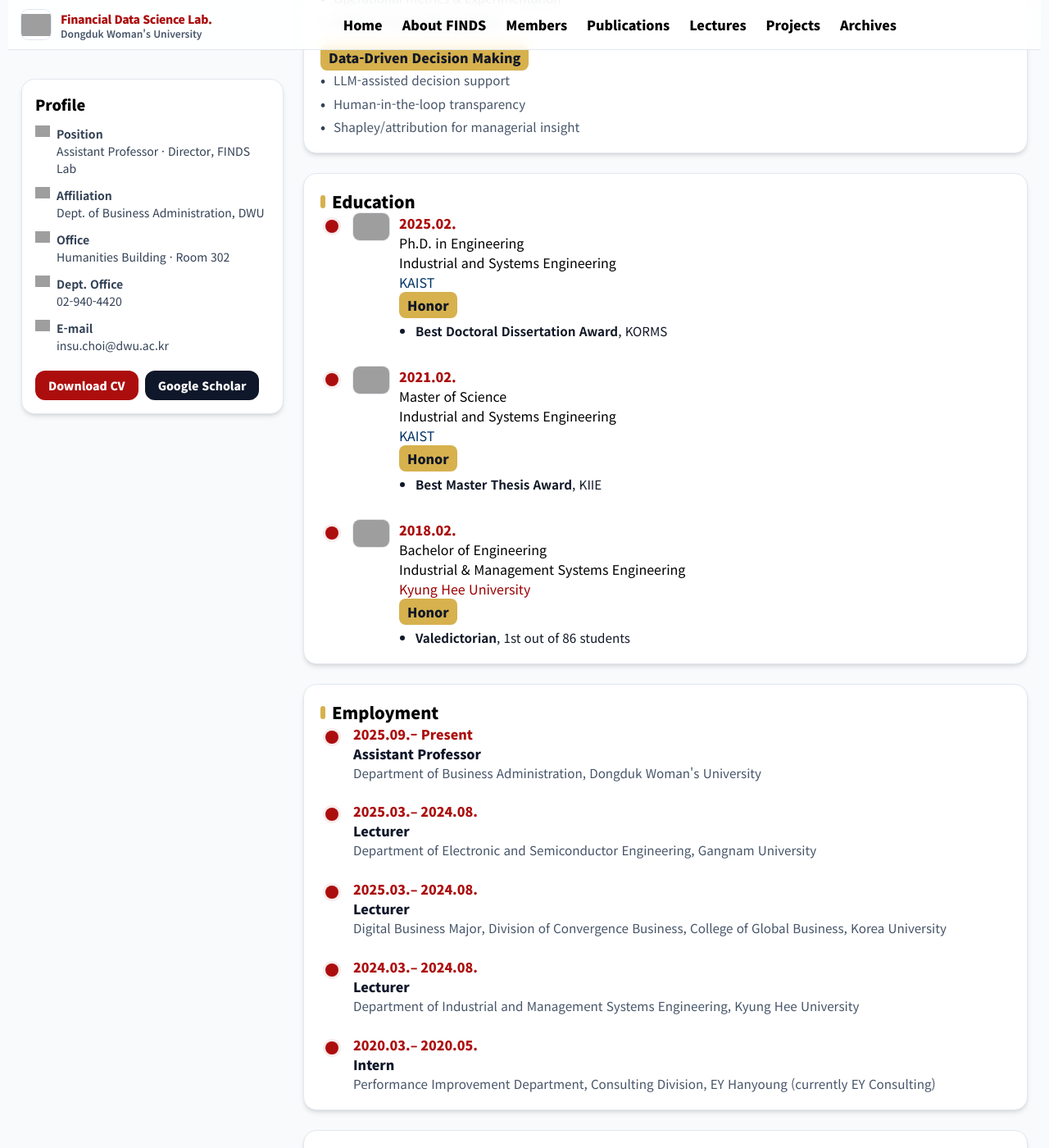
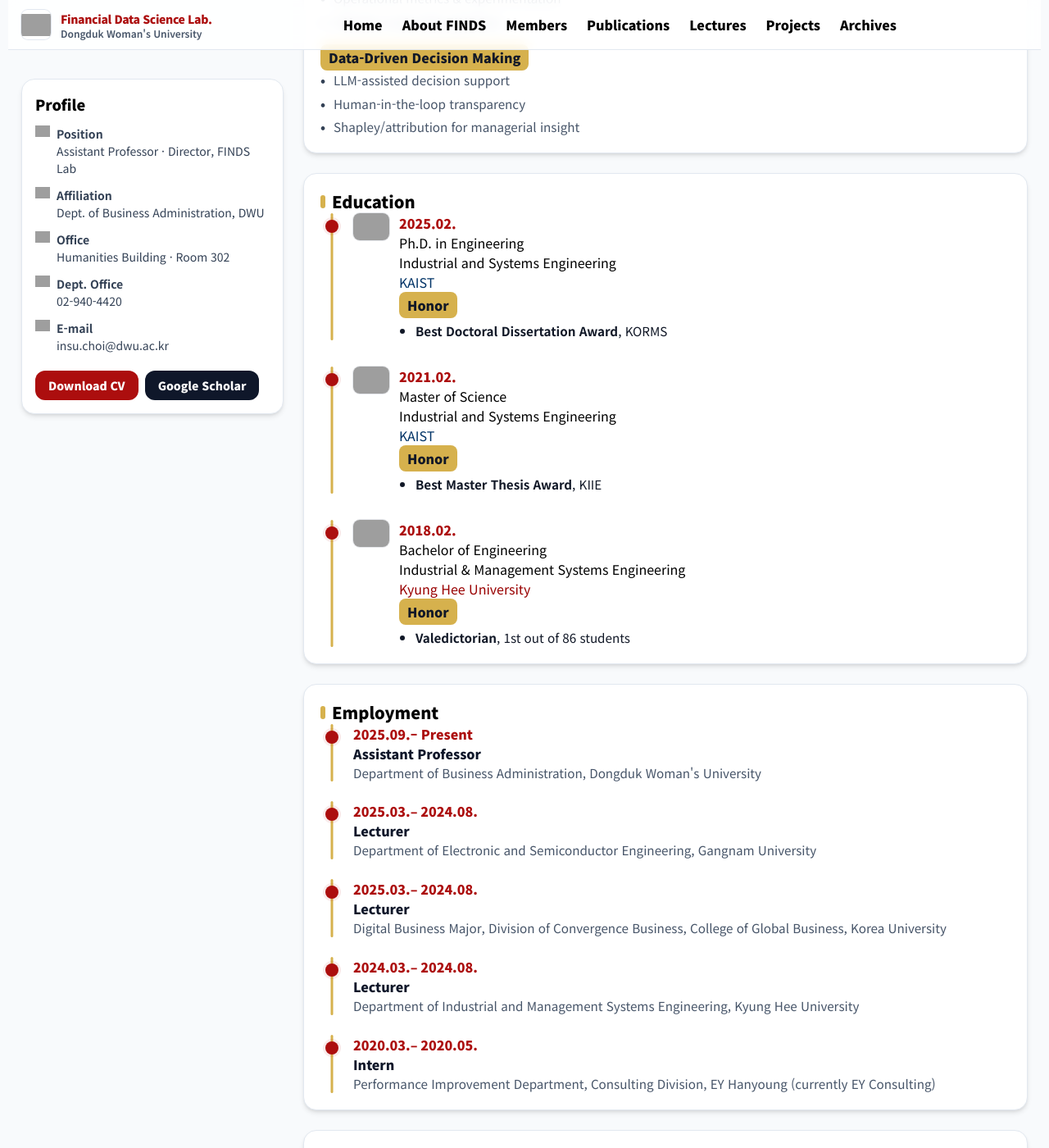
Before and after one commit to FinDS-Lab/site, a Jekyll site: the page built from members-director.html, in a window 1280 px wide and 1400 px high, scrolled down 2573 px. Shown: the whole window at 82% size. Built offline with Jekyll 4.4.1, drawn with Linux system fonts in a browser that asks for light colours; nearby versions of some CDN libraries; grey boxes are pictures that could not be loaded.

Commit message:
Update members-director.html

```diff
--- a/members-director.html
+++ b/members-director.html
@@ -98,15 +98,19 @@ permalink: /members-director.html
   .timeline{list-style:none; margin:0; padding:0;}
   .tl{
     display:grid;
-    align-items:start;
-    row-gap:.4rem;             /* 3줄 사이 간격 */
+    grid-auto-rows:auto;
+    align-items:stretch;          /* ★ 레일이 행 높이에 맞춰 늘어나도록 */
+    row-gap:.4rem;                /* 3줄 사이 간격 */
     position:relative;
   }
   .tl .rail{
     position:relative;
     width:var(--rail);
+    align-self:stretch;           /* ★ 레일 셀 자체도 늘려줌 */
+    height:100%;
+    min-height:3.25rem;           /* ★ 내용 적어도 선/점이 보이게 최소 높이 */
   }
-  .tl .rail::before{           /* 금색 선 (뒤) */
+  .tl .rail::before{              /* 금색 선 (뒤) */
     content:"";
     position:absolute;
     left:50%; top:0; bottom:0;
@@ -115,10 +119,10 @@ permalink: /members-director.html
     border-radius:2px;
     z-index:0;
   }
-  .tl .rail::after{            /* 빨간 점 (앞) */
+  .tl .rail::after{               /* 빨간 점 (앞) */
     content:"";
     position:absolute;
-    left:50%; top:1rem;        /* 줄 기준 높이 */
+    left:50%; top:1rem;           /* 첫 줄 기준 높이 */
     width:var(--dot); height:var(--dot);
     background:var(--accent);
     border-radius:50%;
@@ -257,7 +261,7 @@ permalink: /members-director.html
         <span class="inline-block w-1.5 h-4 rounded-full" style="background:#d6b14d"></span>Education
       </h2>
 
-      <ul class="timeline mt-6 space-y-8">
+      <ul class="timeline mt-10 space-y-8">
         <!-- Ph.D. -->
         <li class="tl edu">
           <div class="rail" aria-hidden="true"></div>
@@ -335,7 +339,7 @@ permalink: /members-director.html
         <span class="inline-block w-1.5 h-4 rounded-full" style="background:#d6b14d"></span>Employment
       </h2>
 
-      <ul class="timeline mt-6 space-y-6">
+      <ul class="timeline mt-10 space-y-6">
         <li class="tl simple">
           <div class="rail" aria-hidden="true"></div>
           <div>
@@ -344,7 +348,6 @@ permalink: /members-director.html
             <div class="row3 desc">Department of Business Administration, Dongduk Woman's University</div>
           </div>
         </li>
-
         <li class="tl simple">
           <div class="rail" aria-hidden="true"></div>
           <div>
@@ -353,7 +356,6 @@ permalink: /members-director.html
             <div class="row3 desc">Department of Electronic and Semiconductor Engineering, Gangnam University</div>
           </div>
         </li>
-
         <li class="tl simple">
           <div class="rail" aria-hidden="true"></div>
           <div>
@@ -362,7 +364,6 @@ permalink: /members-director.html
             <div class="row3 desc">Digital Business Major, Division of Convergence Business, College of Global Business, Korea University</div>
           </div>
         </li>
-
         <li class="tl simple">
           <div class="rail" aria-hidden="true"></div>
           <div>
@@ -371,7 +372,6 @@ permalink: /members-director.html
             <div class="row3 desc">Department of Industrial and Management Systems Engineering, Kyung Hee University</div>
           </div>
         </li>
-
         <li class="tl simple">
           <div class="rail" aria-hidden="true"></div>
           <div>
@@ -389,7 +389,7 @@ permalink: /members-director.html
         <span class="inline-block w-1.5 h-4 rounded-full" style="background:#d6b14d"></span>Affiliation
       </h2>
 
-      <ul class="timeline mt-6 space-y-6">
+      <ul class="timeline mt-10 space-y-6">
         <li class="tl simple">
           <div class="rail" aria-hidden="true"></div>
           <div>
```
